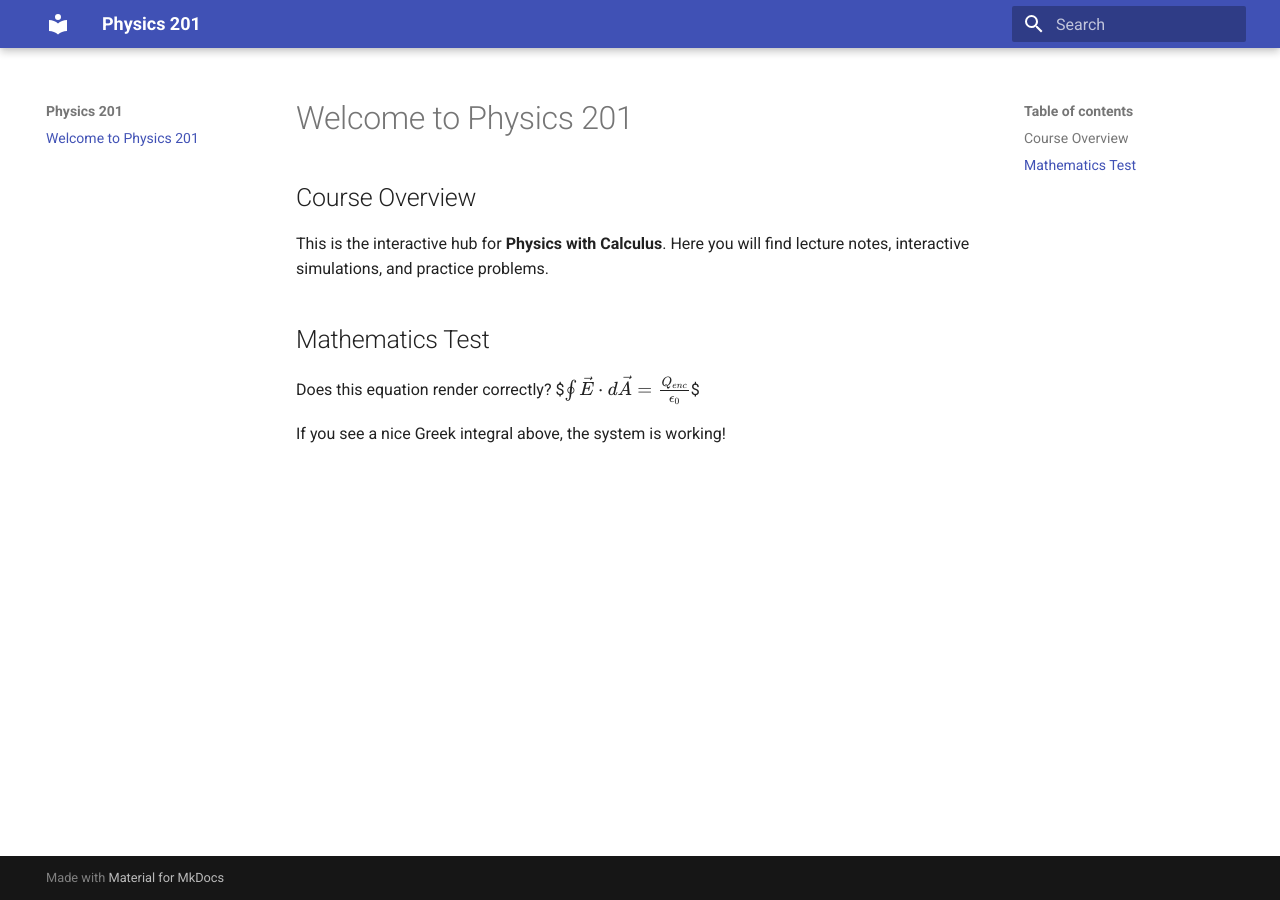
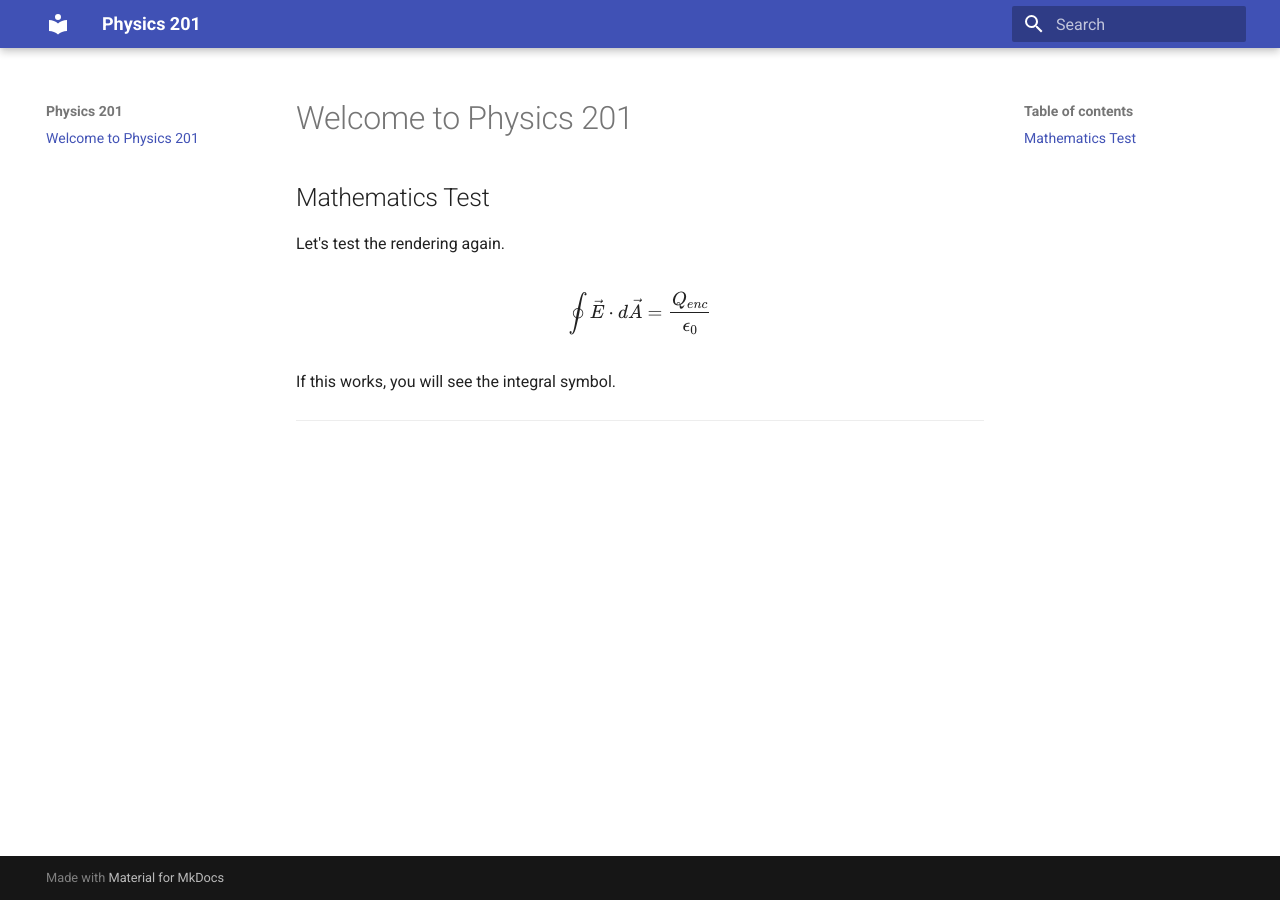
Before and after one commit to LHS-Beane/universityphysics, an MkDocs documentation site: the page built from docs/index.md, in a window 1280 px wide. Built offline with MkDocs 1.6.1 and Material for MkDocs 9.7.7, drawn with Linux system fonts in a browser that asks for light colours.

Commit message:
Update index.md

```diff
--- a/docs/index.md
+++ b/docs/index.md
@@ -1,10 +1,24 @@
 # Welcome to Physics 201
 
-## Course Overview
-This is the interactive hub for **Physics with Calculus**. Here you will find lecture notes, interactive simulations, and practice problems.
+## Mathematics Test
+Let's test the rendering again.
 
-## Mathematics Test
-Does this equation render correctly?
-$$\oint \vec{E} \cdot d\vec{A} = \frac{Q_{enc}}{\epsilon_0}$$
+$$
+\oint \vec{E} \cdot d\vec{A} = \frac{Q_{enc}}{\epsilon_0}
+$$
 
-If you see a nice Greek integral above, the system is working!
+If this works, you will see the integral symbol.
+
+---
+
+<script src="https://polyfill.io/v3/polyfill.min.js?features=es6"></script>
+<script id="MathJax-script" async src="https://cdn.jsdelivr.net/npm/mathjax@3/es5/tex-mml-chtml.js"></script>
+<script>
+  window.MathJax = {
+    tex: {
+      inlineMath: [['$','$'], ['\\(','\\)']],
+      displayMath: [['$$','$$'], ['\\[','\\]']],
+      processEscapes: true
+    }
+  };
+</script>
```
